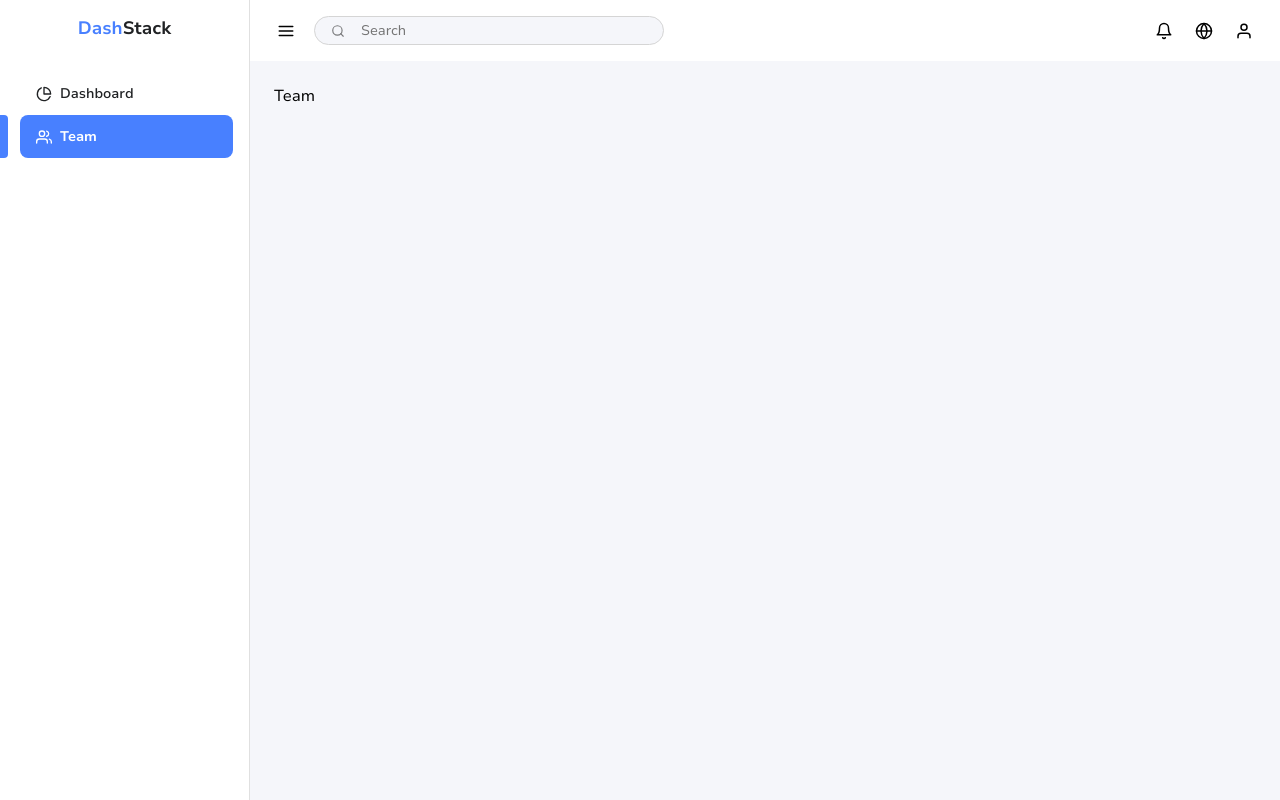
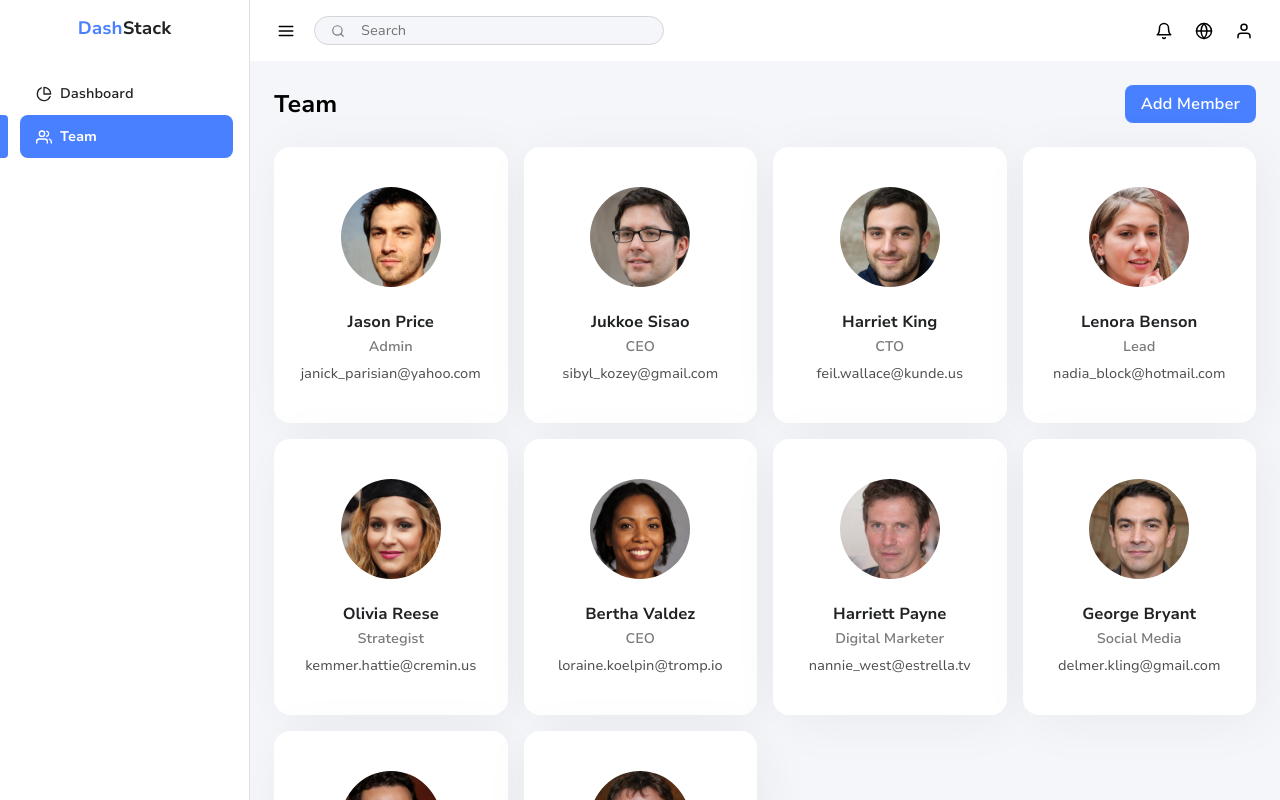
Before and after one commit to filipealvess/dashstack, a Next.js app: page /dashboard/team in a window 1280 px wide. Built offline with nearby package versions, Linux system fonts and the light colour scheme.

Commit message:
Display members grid in dashboard team page

```diff
--- a/src/app/dashboard/team/page.tsx
+++ b/src/app/dashboard/team/page.tsx
@@ -1,11 +1,24 @@
 "use client";
 
+import users from "@/app/dashboard/team/mock";
 import * as Styles from "@/app/dashboard/team/styles";
+import UserCard from "@/components/cards/User";
+import Button from "@/components/form/Button";
 
 function Index() {
     return (
         <Styles.Container>
-            <h1>Team</h1>
+            <Styles.Header>
+                <h1>Team</h1>
+
+                <Button text="Add Member" />
+            </Styles.Header>
+
+            <Styles.Grid>
+                {users.map((user) => (
+                    <UserCard key={user.email} {...user} />
+                ))}
+            </Styles.Grid>
         </Styles.Container>
     );
 }
--- a/src/app/dashboard/team/styles.ts
+++ b/src/app/dashboard/team/styles.ts
@@ -3,4 +3,36 @@ import styled from "styled-components";
 export const Container = styled.main`
     padding: 24px;
     overflow-y: auto;
+    overflow-x: hidden;
 `;
+
+export const Header = styled.header`
+    display: flex;
+    align-items: center;
+    justify-content: space-between;
+    margin-bottom: 24px;
+
+    h1 {
+        font-size: 2.4rem;
+        font-weight: 700;
+    }
+`;
+
+export const Grid = styled.section`
+    display: grid;
+    grid-template-columns: 1fr 1fr 1fr 1fr;
+    gap: 16px;
+    max-width: 100%;
+
+    @media (max-width: 900px) {
+        grid-template-columns: 1fr 1fr 1fr;
+    }
+
+    @media (max-width: 700px) {
+        grid-template-columns: 1fr 1fr;
+    }
+
+    @media (max-width: 480px) {
+        grid-template-columns: 1fr;
+    }
+`;
```
